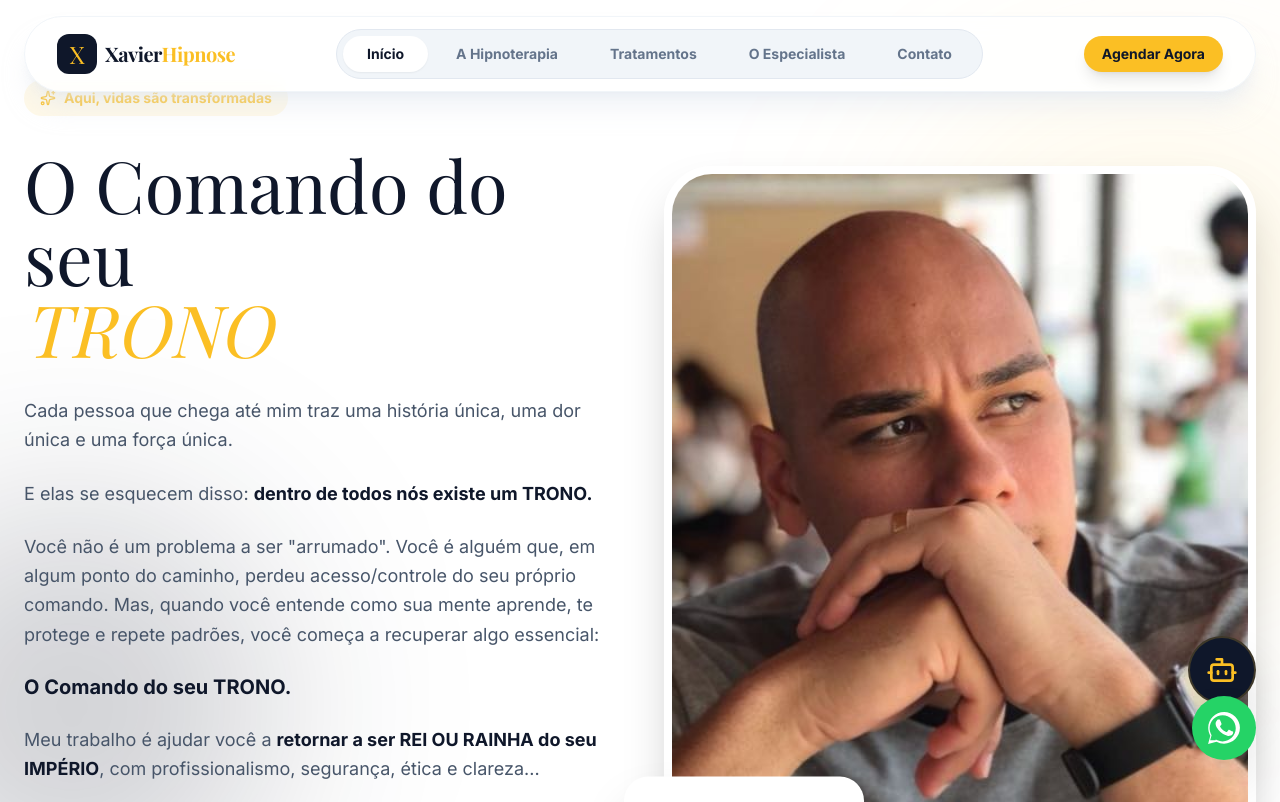
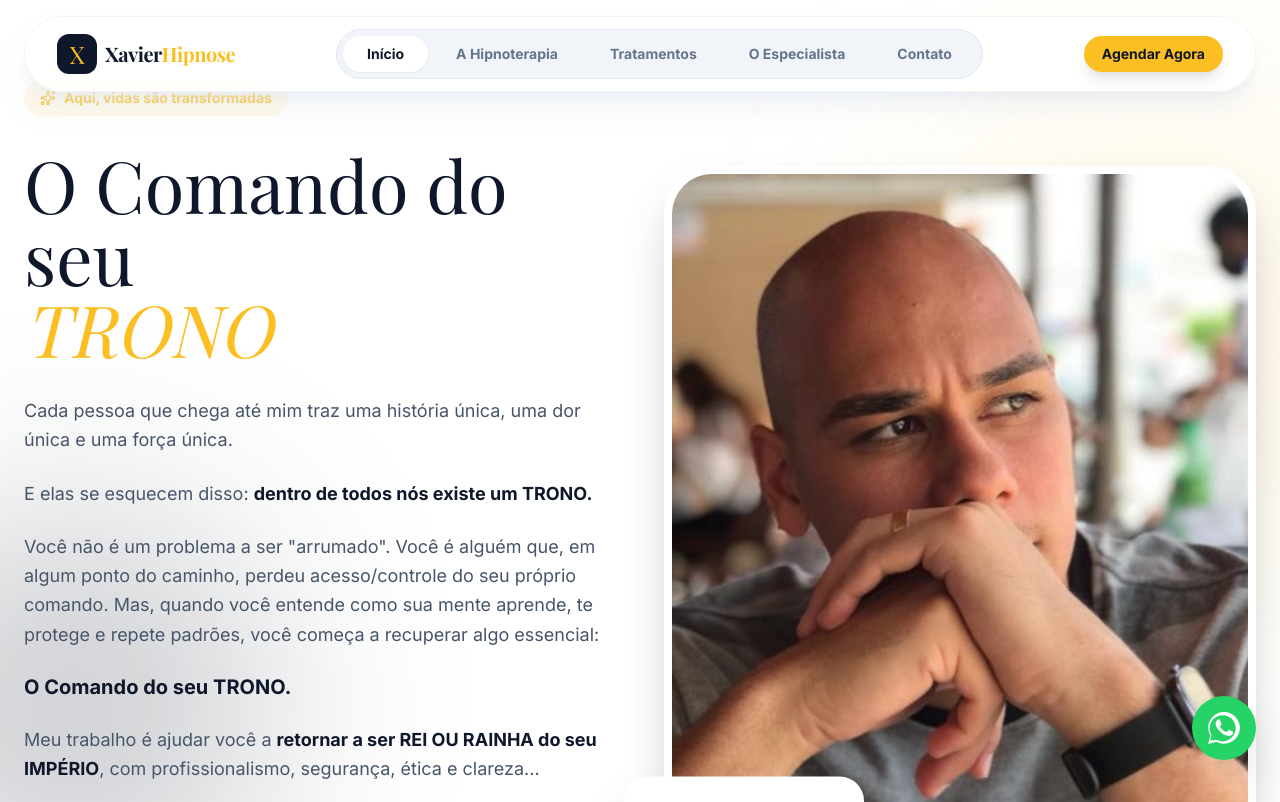
Before and after one commit to jairosouza67/XavierHipnose, a React (Vite) app: page / in a window 1280 px wide. Shown: the top 802 px of the page. Built offline with nearby package versions, Linux system fonts and the light colour scheme; a web font is replaced by a local one.

Commit message:
Configura deploy Netlify e remove AIAssistant - Add: netlify.toml com configurações de build e headers - Remove: AIAssistant component e Google Gemini import - Ready for production deployment

```diff
--- a/index.html
+++ b/index.html
@@ -49,7 +49,6 @@
 <script type="importmap">
 {
   "imports": {
-    "@google/genai": "https://esm.sh/@google/genai@^1.34.0",
     "react/": "https://esm.sh/react@^19.2.3/",
     "react": "https://esm.sh/react@^19.2.3",
     "react-dom/": "https://esm.sh/react-dom@^19.2.3/",
--- a/src/App.tsx
+++ b/src/App.tsx
@@ -14,7 +14,6 @@
 const AboutSection = lazy(() => import('./components/sections/AboutSection'));
 const FAQSection = lazy(() => import('./components/sections/FAQSection'));
 const ContactSection = lazy(() => import('./components/sections/ContactSection'));
-const AIAssistant = lazy(() => import('./components/features/AIAssistant'));
 
 const NAV_ITEMS: NavItem[] = [
     { id: 'home', label: 'Início', href: '#home' },
@@ -72,11 +71,6 @@
 
             <Footer onNavigate={handleTabChange} />
 
-            {/* Lazy load AI Assistant */}
-            <Suspense fallback={null}>
-                <AIAssistant />
-            </Suspense>
-
             {/* Floating WhatsApp - Fixed at bottom */}
             <a
                 href="https://wa.me/5577988672210"
```
Also changed, not shown: 1 other file (tests, documents, lock files or other folders).
